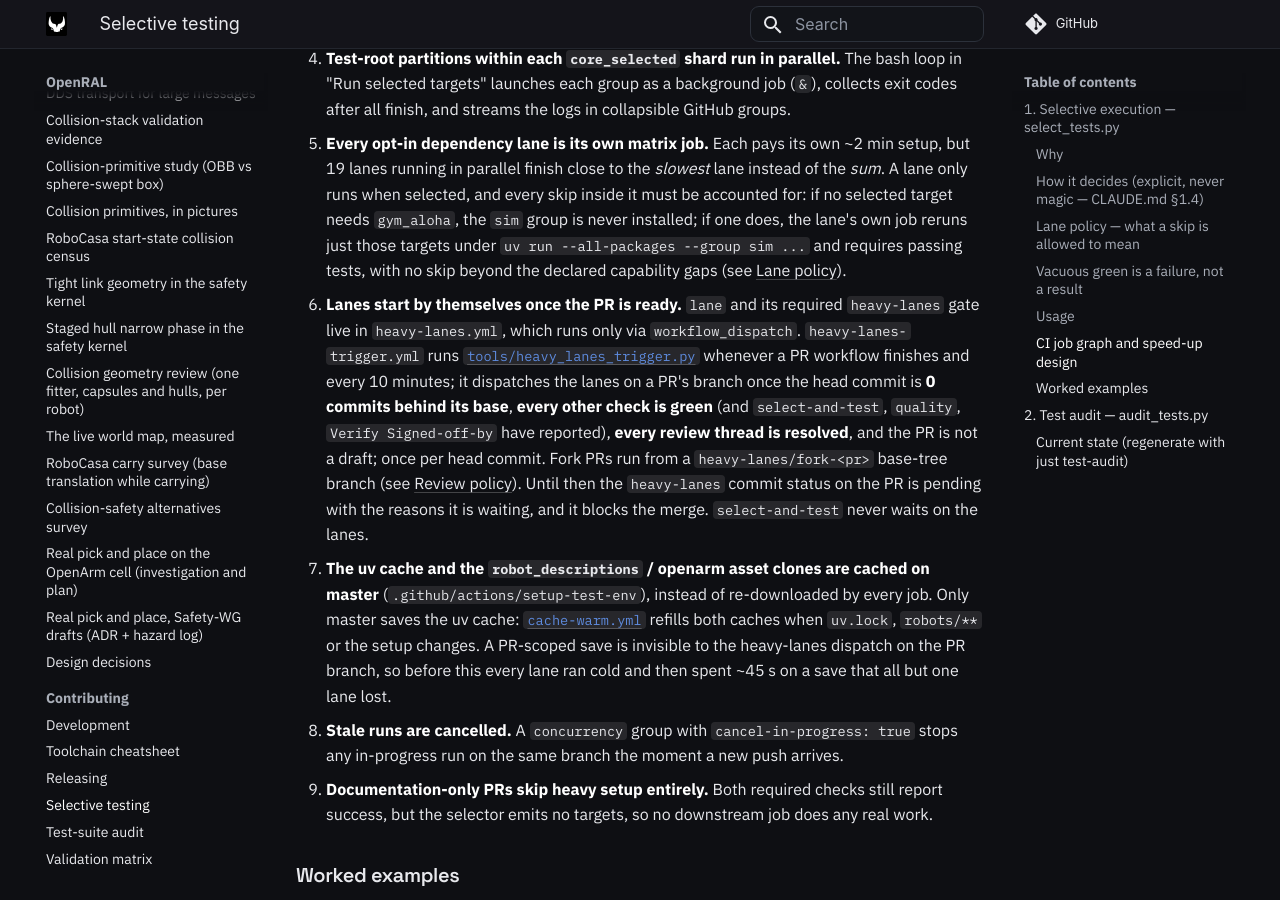
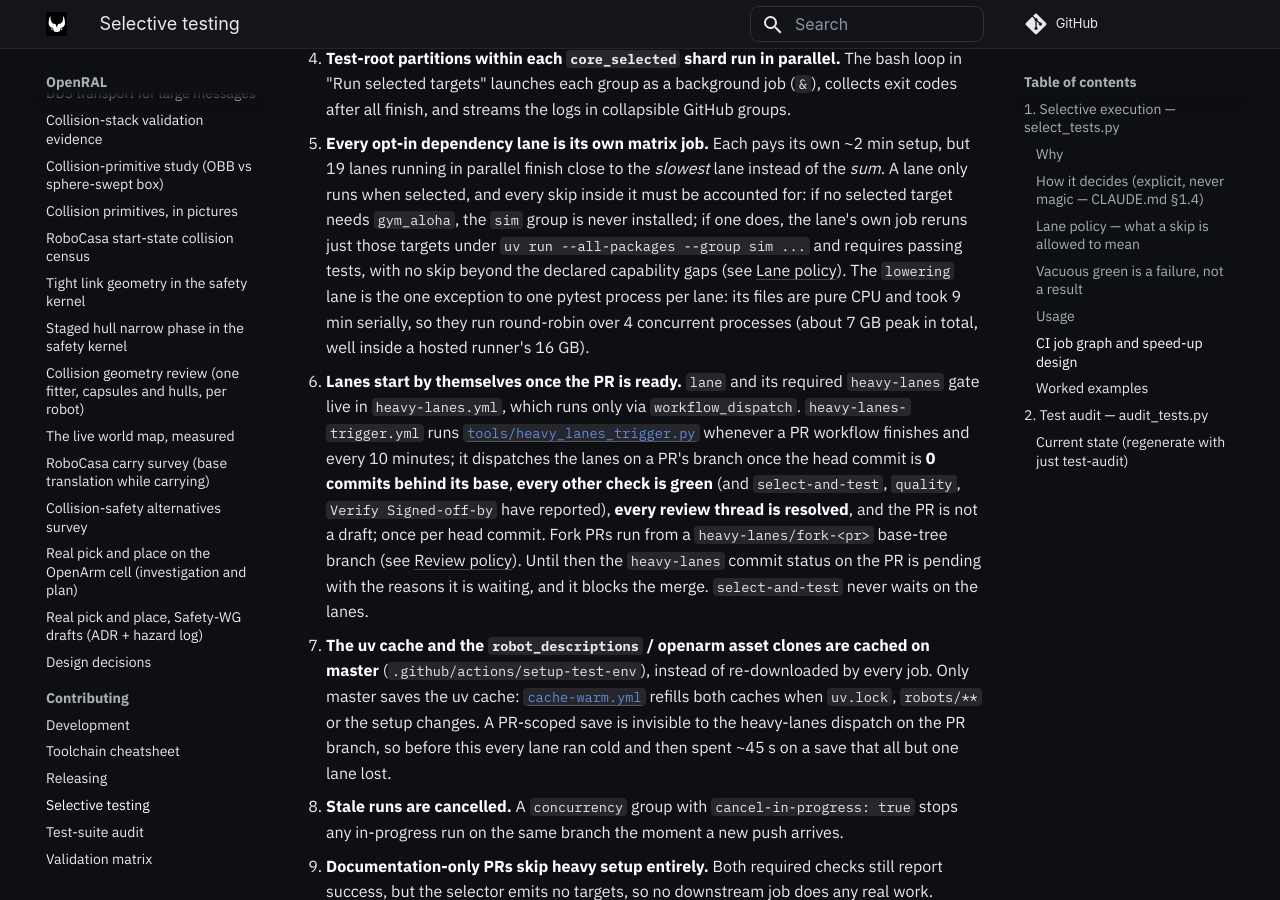
Before and after one commit to OpenRAL/openral, an MkDocs documentation site: the page built from docs/contributing/selective-testing.md, in a window 1280 px wide and 900 px high, scrolled down 6551 px. Built offline with MkDocs 1.6.1 and Material for MkDocs 9.7.7, drawn with Linux system fonts in a browser that asks for light colours; comment, search, counter and statistics services are not loaded.

Commit message:
ci(heavy-lanes): run the lowering lane over 4 concurrent pytest processes
The lane is pure CPU (hull fitting, FK sampling) and ran as one 9 min process
on a 4-vCPU runner. Its files now run round-robin over 4 processes, each with
its own junit XML for lane_report. Measured peak RSS per part is 1.2/2.0/1.2/
3.0 GB, ~7 GB together on a 16 GB runner; locally the split took the lane from
325 s to 174 s. Every other lane keeps the single-process path unchanged.

Co-Authored-By: Claude Opus 5.5 <noreply@anthropic.com>
Claude-Session: https://claude.ai/code/session_01KJNXTj5x7AxUFmbckPJTSF
Signed-off-by: Adrian <adrianllopart@gmail.com>

```diff
--- a/docs/contributing/selective-testing.md
+++ b/docs/contributing/selective-testing.md
@@ -315,6 +315,10 @@ composite action.
    --group sim ...` and requires passing tests, with no skip beyond the
    declared capability gaps (see
    [Lane policy](#lane-policy-what-a-skip-is-allowed-to-mean)).
+   The `lowering` lane is the one exception to one pytest process per lane:
+   its files are pure CPU and took 9 min serially, so they run round-robin
+   over 4 concurrent processes (about 7 GB peak in total, well inside a
+   hosted runner's 16 GB).
 6. **Lanes start by themselves once the PR is ready.** `lane` and its
    required `heavy-lanes` gate live in `heavy-lanes.yml`, which runs only via
    `workflow_dispatch`. `heavy-lanes-trigger.yml` runs
```
Also changed, not shown: 1 other file.
